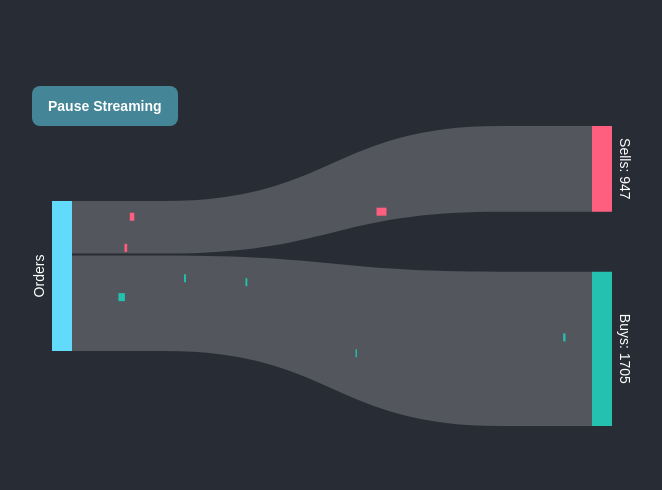
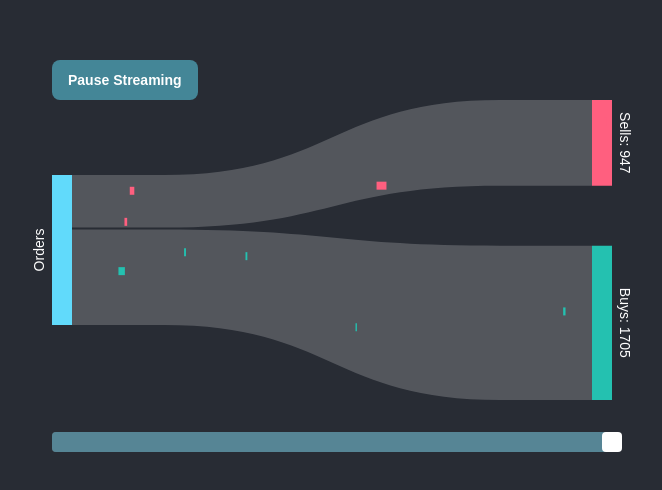
Before and after one commit to JasonMHasperhoven/orderflows, a React (Create React App) app: page / in a window 1280 px wide. Shown: the part 144-634 px from the top of the page, without its empty margins (308-970 px from the left). Built offline with nearby package versions, Linux system fonts and the light colour scheme.

Commit message:
Add history filter

```diff
--- a/src/Canvas.css
+++ b/src/Canvas.css
@@ -1,4 +1,9 @@
 .Canvas-container {
   display: flex;
   justify-content: space-between;
+  padding: 0 20px;
 }
+
+.Canvas {
+  margin-bottom: 32px;
+}
--- a/src/Canvas.js
+++ b/src/Canvas.js
@@ -3,11 +3,13 @@ import { useOrderStream } from "./useOrderStream";
 import { Button } from "./Button";
 import "./Canvas.css";
 import { OrderFlowDiagram } from "./OrderFlowDiagram";
+import { Slider } from "./Slider";
 
 export const Canvas = () => {
   const id = useId();
   const orderFlowDiagram = useRef(new OrderFlowDiagram(id));
   const [isInitialized, setIsInitialized] = useState(false);
+  const [historyPercentage, setHistoryPercentage] = useState(100);
 
   const { isStreaming, pauseStream, resumeStream } = useOrderStream({
     onOrderReceived: orderFlowDiagram.current.addOrder,
@@ -28,6 +30,10 @@ export const Canvas = () => {
     }
   }, [isInitialized, isStreaming]);
 
+  useEffect(() => {
+    orderFlowDiagram.current.setHistoryPercentage(historyPercentage);
+  }, [historyPercentage]);
+
   return (
     <div>
       <div className="Canvas-container">
@@ -35,7 +41,8 @@ export const Canvas = () => {
           {isStreaming ? "Pause Streaming" : "Start Streaming"}
         </Button>
       </div>
-      <div id={id} />
+      <div id={id} className="Canvas" />
+      <Slider value={historyPercentage} onInput={setHistoryPercentage} />
     </div>
   );
 };
--- a/src/OrderFlowDiagram.js
+++ b/src/OrderFlowDiagram.js
@@ -44,6 +44,7 @@ function OrderFlowDiagram(id, { width = 600, height = 300 } = {}) {
   const orders = [];
   let isRunning = true;
   let sellBuyRatio = 0.5;
+  let historyPercentage = 100;
   // #endregion
 
   function curvePath(x1, y1, x2, y2, curvature = 0.5) {
@@ -333,7 +334,7 @@ function OrderFlowDiagram(id, { width = 600, height = 300 } = {}) {
     buyOrdersBlockText.text(`Buys: ${buyVolume}`);
     buyOrdersBlockText.y(
       Math.min(
-        height,
+        height - buyOrdersBlockText.getTextWidth(),
         buyOrdersBlock.y() +
           buyOrdersBlock.height() / 2 -
           buyOrdersBlockText.getTextWidth() / 2
@@ -348,7 +349,22 @@ function OrderFlowDiagram(id, { width = 600, height = 300 } = {}) {
     let buyVolume = 0;
     let sellVolume = 0;
 
+    let timestampFilter;
+    if (orders.length > 0 && historyPercentage < 100) {
+      const range = [
+        Math.ceil(orders[orders.length - 1].timestamp),
+        Math.floor(orders[0].timestamp),
+      ];
+      const timestampScale = scaleLinear().domain([0, 100]).range(range);
+
+      timestampFilter = timestampScale(historyPercentage);
+    }
+
     orders.forEach((order) => {
+      if (timestampFilter && order.timestamp <= timestampFilter) {
+        return;
+      }
+
       if (order.animationState === "entering") {
         initializeOrderNode(order);
       }
@@ -393,19 +409,11 @@ function OrderFlowDiagram(id, { width = 600, height = 300 } = {}) {
 
   return {
     init,
-    /**
-     * add order to the diagram
-     * @param {{
-     *   id: String,
-     *   side: "buy" | "sell",
-     *   volume: number,
-     *   timestamp: number,
-     *   animationState: "entering" | "animating" | "completed",
-     *   progress: number,
-     * }} order
-     */
     addOrder: (order) => {
       orders.push({ ...order });
+    },
+    setHistoryPercentage: (value) => {
+      historyPercentage = value;
     },
     run: () => {
       isRunning = true;
--- /dev/null
+++ b/src/Slider.css
@@ -0,0 +1,36 @@
+.Slider {
+  padding: 0 20px;
+}
+
+.Slider-track {
+  position: relative;
+  height: 20px;
+  width: 100%;
+  border-radius: 4px;
+  background-color: #54565c;
+}
+
+.Slider-track-fill {
+  position: absolute;
+  top: 0;
+  left: 0;
+  height: 20px;
+  background-color: #568595;
+  border-radius: 4px;
+}
+
+.Slider-track-thumb {
+  position: absolute;
+  top: 0;
+  right: -10px;
+  width: 20px;
+  height: 20px;
+  border-radius: 4px;
+  border: 0;
+  background-color: #fff;
+  cursor: ew-resize;
+
+  &:hover {
+    background-color: #82d7f7;
+  }
+}
--- /dev/null
+++ b/src/Slider.js
@@ -0,0 +1,85 @@
+import "./Slider.css";
+import { useEffect, useRef, useState } from "react";
+import { scaleLinear } from "d3-scale";
+import useSize from "./useSize";
+
+export const Slider = ({ value, onInput }) => {
+  const ref = useRef();
+  const scaleRef = useRef();
+  const deltaRef = useRef();
+  const [scaleLoaded, setScaleLoaded] = useState();
+  const [width] = useSize(ref);
+  const scale = scaleRef.current;
+
+  const handleMouseMove = (event) => {
+    /* eslint-disable no-param-reassign */
+    if (deltaRef.current) {
+      const isTouch = event.type === "touchmove";
+      deltaRef.current.deltaX =
+        (isTouch ? event.touches[0].clientX : event.clientX) -
+        deltaRef.current.initX;
+      const dx = deltaRef.current.deltaX;
+
+      const nextX = Math.min(Math.max(0, scale(value) + dx), scale(100));
+      const nextValue = scale.invert(nextX);
+      onInput(nextValue);
+
+      if (window.getSelection) {
+        window.getSelection().removeAllRanges();
+      } else if (document.selection) {
+        document.selection.empty();
+      }
+    }
+  };
+
+  const handlePointerDown = (event) => {
+    const isTouch = event.type === "touchstart";
+    deltaRef.current = {};
+    deltaRef.current.initX = isTouch ? event.touches[0].clientX : event.clientX;
+
+    document.body.addEventListener(
+      isTouch ? "touchmove" : "mousemove",
+      handleMouseMove
+    );
+
+    document.body.addEventListener(
+      isTouch ? "touchend" : "pointerup",
+      () => {
+        document.body.removeEventListener(
+          isTouch ? "touchmove" : "mousemove",
+          handleMouseMove
+        );
+        deltaRef.current = null;
+      },
+      { once: true }
+    );
+  };
+
+  useEffect(() => {
+    if (width) {
+      scaleRef.current = scaleLinear().domain([0, 100]).range([0, width]);
+      setScaleLoaded(true);
+    }
+  }, [width]);
+
+  return (
+    <div className="Slider">
+      <div ref={ref} className="Slider-track">
+        {scaleLoaded && (
+          <div
+            className="Slider-track-fill"
+            style={{
+              right: Math.min(width, width - scale(value)),
+            }}
+          >
+            <button
+              className="Slider-track-thumb"
+              onMouseDown={handlePointerDown}
+              onTouchStart={handlePointerDown}
+            />
+          </div>
+        )}
+      </div>
+    </div>
+  );
+};
--- /dev/null
+++ b/src/useSize.js
@@ -0,0 +1,48 @@
+/* eslint-disable consistent-return */
+import { useEffect, useState } from "react";
+
+// can be controlled using dep array or else use resize observer
+export default function useSize(
+  ref,
+  dependencyArray = [],
+  fallback = typeof window !== "undefined" && document.body
+) {
+  const [size, setSize] = useState({});
+
+  useEffect(() => {
+    let observer;
+
+    const el = ref?.current || fallback;
+
+    if (el) {
+      setSize({
+        width: el.clientWidth,
+        height: el.clientHeight,
+      });
+
+      if (!dependencyArray.length) {
+        observer = new ResizeObserver((entries) => {
+          // Wrap it in requestAnimationFrame to avoid this error - ResizeObserver loop limit exceeded
+          requestAnimationFrame(() => {
+            setSize({
+              width: entries[0].target.clientWidth,
+              height: entries[0].target.clientHeight,
+            });
+          });
+        });
+
+        observer.observe(el);
+      }
+    }
+
+    return () => {
+      if (observer) {
+        observer.disconnect();
+        observer = null;
+      }
+    };
+    // eslint-disable-next-line react-hooks/exhaustive-deps
+  }, [ref?.current, ...dependencyArray]);
+
+  return [size.width, size.height];
+}
```
